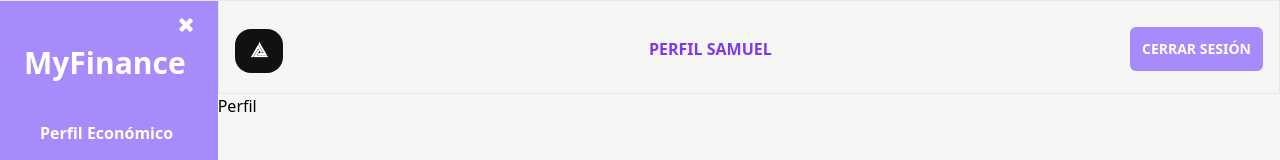
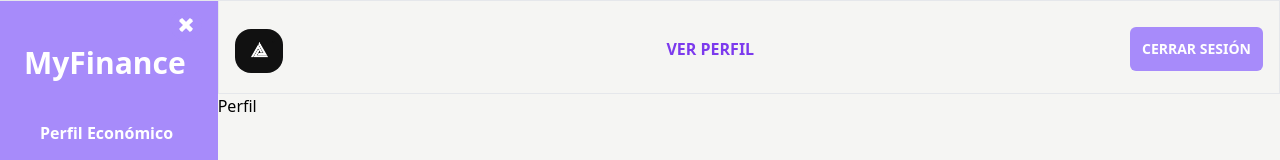
Before and after one commit to GuillermoGodoyPro/Economid, a React (Vite) app: page /dashboard/perfil in a window 1280 px wide. Shown: the top 160 px of the page. Built offline with nearby package versions, Linux system fonts and the light colour scheme; sample sign-in values are in the browser's storage.

Commit message:
Update correciones

```diff
--- a/src/components/Header.jsx
+++ b/src/components/Header.jsx
@@ -1,9 +1,14 @@
 import React from 'react'
 import { Link } from 'react-router-dom'
 import logoparaMF from '../assets/logoparaMF.png'
+import useAuth from '../hooks/useAuth'
+import jwt_decode from "jwt-decode";
 
 
 const Header = () => {
+  const { auth } = useAuth()
+  const usuario = jwt_decode(auth);
+
   return (
     <>
       <header className='border border-t md:justify-between '>
@@ -27,7 +32,7 @@ const Header = () => {
               to="perfil"
               className='text-violet-600 font-bold uppercase'
             >
-              Perfil Samuel
+             Ver Perfil {usuario.Nombre}
             </Link>
 
             <button
--- a/src/components/Perfil.jsx
+++ b/src/components/Perfil.jsx
@@ -1,8 +1,17 @@
 import React from 'react'
+import useAuth from '../hooks/useAuth'
+import jwt_decode from "jwt-decode";
 
 const Perfil = () => {
+  const { auth } = useAuth()
+  const usuario = jwt_decode(auth);
+
   return (
-    <div>Perfil</div>
+    <div>
+      <h2>{usuario.Nombre}</h2>
+      safasfasf
+
+    </div>
   )
 }
 
--- a/src/pages/Dashboard/Dashboard.jsx
+++ b/src/pages/Dashboard/Dashboard.jsx
@@ -22,7 +22,6 @@ const Dashboard = () => {
       Authorization: `Bearer ${auth}`
     }
   }
-  console.log(usuario)
 
   useEffect(() => {
     async function fetchData() {
--- a/src/pages/Login/Login.jsx
+++ b/src/pages/Login/Login.jsx
@@ -1,8 +1,6 @@
 import React, { useState } from 'react'
 import styles from './Login.module.css'
 import Alerta from '../../components/Alerta'
-import { GoogleOAuthProvider } from '@react-oauth/google';
-import { GoogleLogin } from '@react-oauth/google';
 
 import { Link, useNavigate } from 'react-router-dom'
 import clienteAxios from '../../config/clienteAxios';
@@ -41,7 +39,7 @@ const Login = () => {
       localStorage.setItem('token', data.token)
       setAuth(data.token)
 
-      // window.location.href="/dashboard"
+      //TODO: Poner spinner
       setTimeout(() => {
 
         navigate('/dashboard')
@@ -63,22 +61,10 @@ const Login = () => {
 
   }
 
-  const handleSuccessLogin = (res) => {
-    console.log(res)
-  }
-  const handleErrorLogin = (err) => {
-    console.log(err)
-  }
-
-
   const {msg} = alerta
 
   return (
-
-    <GoogleOAuthProvider
-      clientId={import.meta.env.VITE_GOOGLE_CLIENT_ID}
-    >
-        <div className={styles.container} >
+       <div className={styles.container} >
           <span className={styles.span}> ¿Controlar tus finanzas? ¡fácil! </span>
           <h1 className={styles.title}>Inicia sesión</h1>
 
@@ -132,10 +118,6 @@ const Login = () => {
             {/* Pasamos el estado de alerta por props */}
             {msg && <Alerta alerta={alerta} /> }
 
-            {/* TODO: hacer un estyles para centrar google login */}
-            <div className="mt-4">
-              <GoogleLogin onSuccess={handleSuccessLogin} onError={handleErrorLogin}/>
-            </div>
 
           </form>
 
@@ -162,8 +144,6 @@ const Login = () => {
         </div>
 
 
-    </GoogleOAuthProvider>
-
   )
 }
 
```
Also changed, not shown: 1 other file (tests, documents, lock files or other folders).
